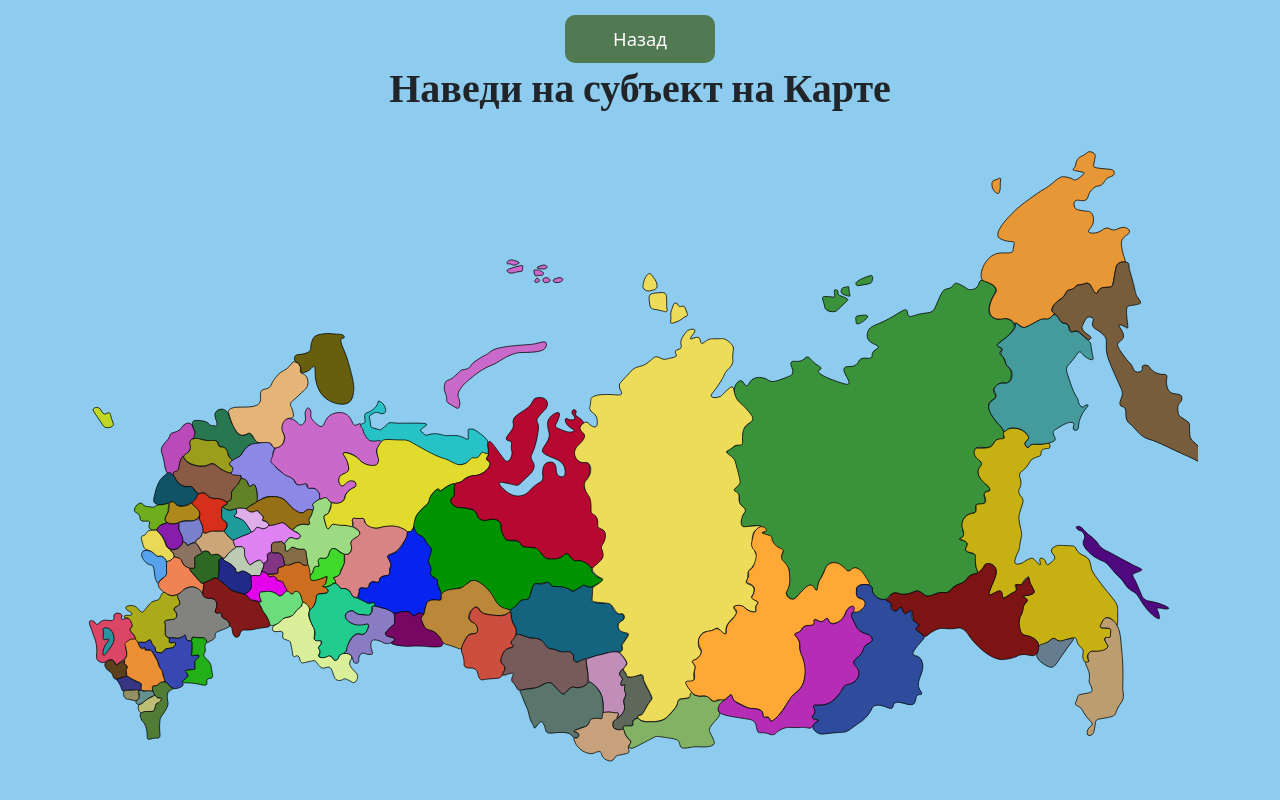
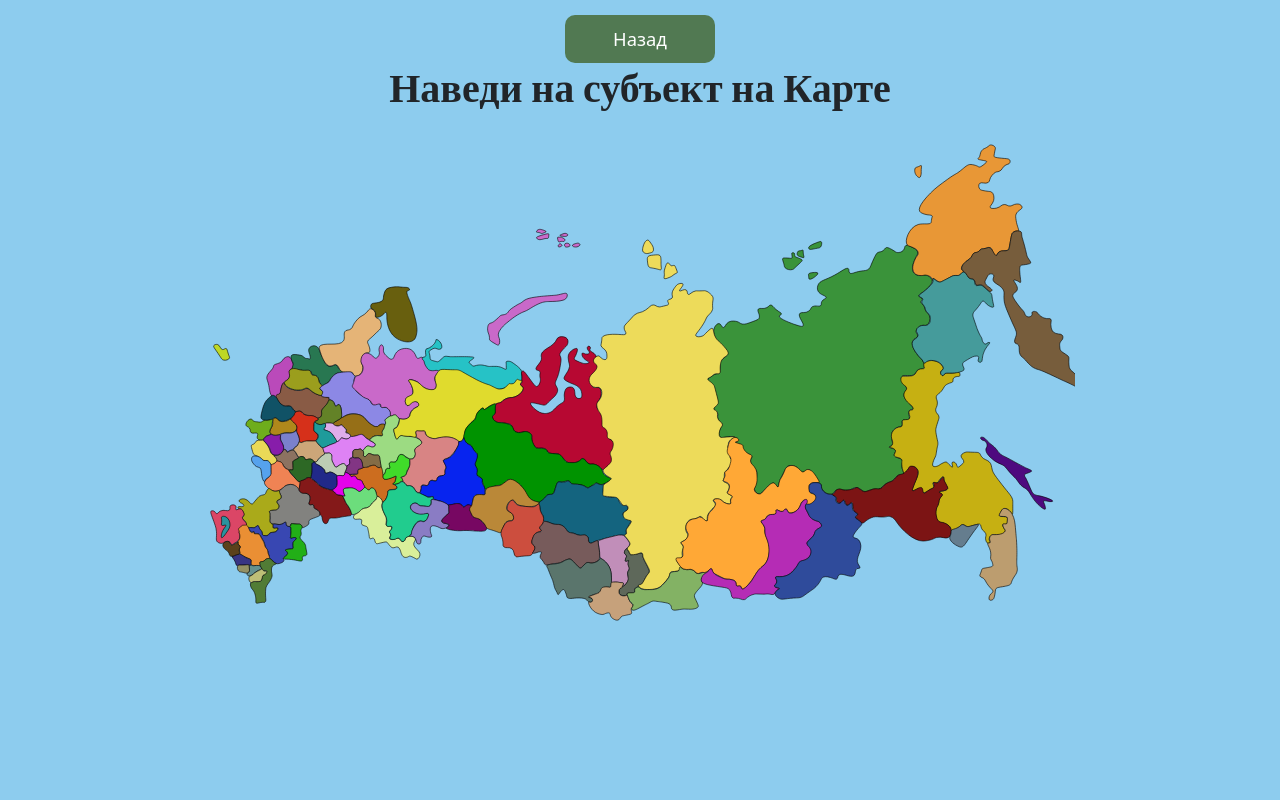
Before and after one commit to AnigalHub/DrawnSVGWithAnimation, a Vue app: page /territory in a window 1280 px wide. Built offline with nearby package versions, Linux system fonts and the light colour scheme.

Commit message:
изменен размер карты

```diff
--- a/src/components/territory.vue
+++ b/src/components/territory.vue
@@ -21,6 +21,10 @@
 </script>
 
 <style scoped lang="scss">
+    #territory{
+        width: 78%;
+        margin: 0 auto;
+    }
     /*svg*/
     svg{margin-top: -15px;}
 
```
